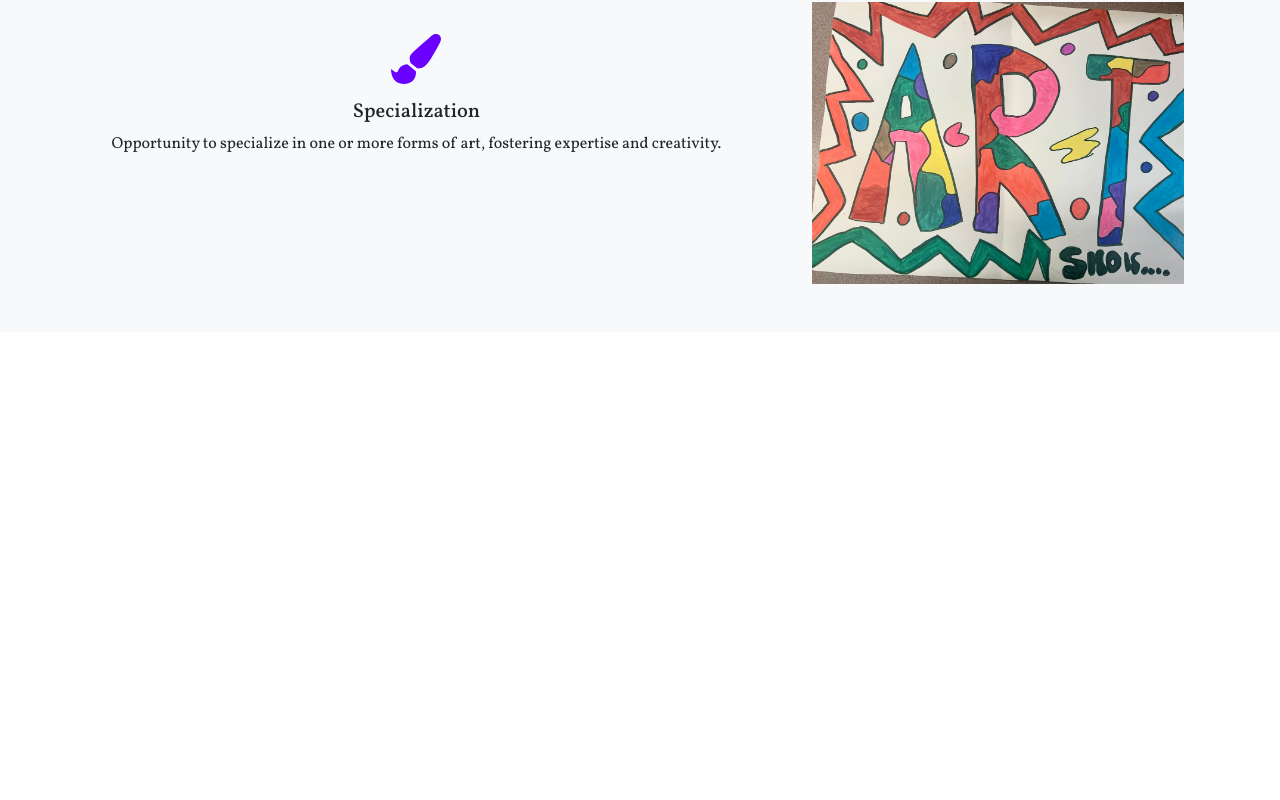
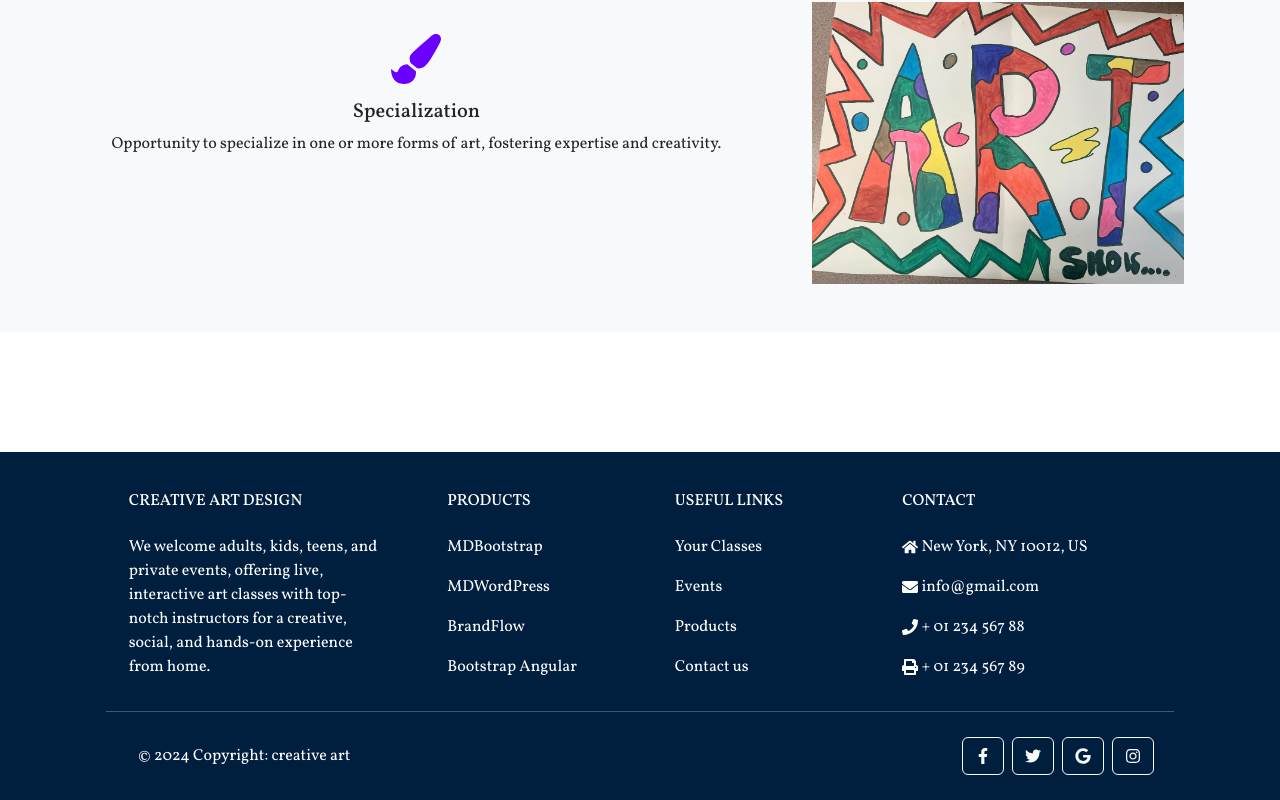
Before and after one commit to majbaulhoque/Creative-Art, a React (Vite) app: page / in a window 1280 px wide. Shown: the part 3380-4180 px from the top of the page. Before the commit the page ends 3712 px from the top, so only its background shows below. Built offline with nearby package versions, Linux system fonts and the light colour scheme; a web font is replaced by a local one.

Commit message:
added footer

```diff
--- a/src/Component/Classes/AdultsDevelopment.jsx
+++ b/src/Component/Classes/AdultsDevelopment.jsx
@@ -29,7 +29,7 @@ function AdultsDevelopment() {
                 <h4 className="fw-medium text-lg-start text-center">
                   Empowering Creativity in a Supportive Environment
                 </h4>
-                <p className="mt-4">
+                <p className="mt-4 common-description">
                   Our inclusive art classes offer a vibrant and supportive
                   environment where adults with developmental or intellectual
                   disabilities can thrive. Through stimulating and colorful
--- a/src/Component/Classes/ArtForSenior.jsx
+++ b/src/Component/Classes/ArtForSenior.jsx
@@ -21,7 +21,7 @@ function ArtForSenior() {
                 <h4 className="fw-medium text-lg-start text-center">
                   Unleashing Creativity in Later Life
                 </h4>
-                <p className="mt-4">
+                <p className="mt-4 common-description">
                   Our CAD Art for Seniors program is a vibrant and inclusive
                   initiative designed to nurture the artistic spirit in
                   individuals at every level of care. We believe that creativity
--- a/src/Component/Classes/DigitalArt.jsx
+++ b/src/Component/Classes/DigitalArt.jsx
@@ -22,14 +22,14 @@ function DigitalArt() {
                 <h4 className="fw-medium text-lg-start text-center">
                   Empowering Art-Minded Individuals on the Autism Spectrum
                 </h4>
-                <p className="mt-4">
+                <p className="mt-4 common-description">
                   Our educational Digital Art and Graphic Design Class is
                   specifically designed for art-minded individuals on the autism
                   spectrum. Our comprehensive program will offer an immersive
                   digital media training experience, focusing on animation and
                   graphic design disciplines.
                 </p>
-                <p className="mt-4">
+                <p className="mt-4 common-description">
                   Our program's primary objective is to empower autistic adults
                   with employable skills, tailored to meet the needs of
                   autism-friendly employers. By providing a supportive and
@@ -57,7 +57,7 @@ function DigitalArt() {
                     Focus on developing employable skills for career success
                   </li>
                 </ul>
-                <p className="mt-4">
+                <p className="mt-4 common-description">
                   Students will have the opportunity to work on building a
                   Student Online Portfolio. We will use a wide range of free
                   application software to display and market skills learned over
--- a/src/Component/Classes/SocialPresentation.jsx
+++ b/src/Component/Classes/SocialPresentation.jsx
@@ -28,7 +28,7 @@ const SocialPresentation = () => {
                   CAD <span className="text-main">Social</span> Presentation
                 </h3>
                 <h4 className="fw-medium">Setting the Stage for Confidence</h4>
-                <p className="mt-4">
+                <p className="mt-4 common-description">
                   Unlock the art of effective social skills, communication, and
                   self-expression in our CAD Social Presentation class. This
                   dynamic and interactive program is designed to:
--- /dev/null
+++ b/src/Component/Footer/Footer.jsx
@@ -0,0 +1,100 @@
+import { Link } from 'react-router-dom';
+import { FaFacebookF, FaTwitter, FaGoogle, FaInstagram, FaHome, FaEnvelope, FaPhone, FaPrint } from 'react-icons/fa';
+
+
+const Footer = () => {
+  return (
+    <div style={{ marginTop: '120px' , backgroundColor:"#001F3F" }} className="">
+      <footer className="text-center container text-lg-start text-white">
+        <div className="container p-4 pb-0">
+          <section>
+            <div className="row">
+              <div className="col-md-3 col-lg-3 col-xl-3 mx-auto mt-3">
+                <h6 className="text-uppercase mb-4 font-weight-bold">Creative  Art  Design</h6>
+                <p>
+                We welcome adults, kids, teens, and private events, offering live, interactive art classes with top-notch instructors for a creative, social, and hands-on experience from home.
+                </p>
+              </div>
+
+              <hr className="w-100 clearfix d-md-none" />
+
+              <div className="col-md-2 col-lg-2 col-xl-2 mx-auto mt-3">
+                <h6 className="text-uppercase mb-4 font-weight-bold">Products</h6>
+                <p>
+                  <Link to="#" className="text-white text-decoration-none">MDBootstrap</Link>
+                </p>
+                <p>
+                  <Link to="#" className="text-white text-decoration-none">MDWordPress</Link>
+                </p>
+                <p>
+                  <Link to="#" className="text-white text-decoration-none">BrandFlow</Link>
+                </p>
+                <p>
+                  <Link to="#" className="text-white text-decoration-none">Bootstrap Angular</Link>
+                </p>
+              </div>
+
+              <hr className="w-100 clearfix d-md-none" />
+
+              <div className="col-md-3 col-lg-2 col-xl-2 mx-auto mt-3">
+                <h6 className="text-uppercase mb-4 font-weight-bold">Useful links</h6>
+                <p>
+                  <Link to="/classes" className="text-white text-decoration-none">Your Classes</Link>
+                </p>
+                <p>
+                  <Link to="/events" className="text-white text-decoration-none">Events</Link>
+                </p>
+                <p>
+                  <Link to="#" className="text-white text-decoration-none">Products</Link>
+                </p>
+                <p>
+                  <Link to="#" className="text-white text-decoration-none">Contact us</Link>
+                </p>
+              </div>
+
+              <hr className="w-100 clearfix d-md-none" />
+
+              <div className="col-md-4 col-lg-3 col-xl-3 mx-auto mt-3">
+                <h6 className="text-uppercase mb-4 font-weight-bold">Contact</h6>
+                <p><FaHome className="mr-3" /> New York, NY 10012, US</p>
+                <p><FaEnvelope className="mr-3" /> info@gmail.com</p>
+                <p><FaPhone className="mr-3" /> + 01 234 567 88</p>
+                <p><FaPrint className="mr-3" /> + 01 234 567 89</p>
+              </div>
+            </div>
+          </section>
+
+          <hr className="my-3" />
+
+          <section className="p-3 pt-0">
+            <div className="row d-flex align-items-center">
+              <div className="col-md-7 col-lg-8 text-center text-md-start">
+                <div className="p-3">
+                  © 2024 Copyright:
+                  <Link className="text-white text-decoration-none" to="/"> creative art</Link>
+                </div>
+              </div>
+
+              <div className="col-md-5 col-lg-4 ml-lg-0 text-center text-md-end">
+                <a className="btn btn-outline-light btn-floating m-1" href="#" role="button">
+                  <FaFacebookF />
+                </a>
+                <a className="btn btn-outline-light btn-floating m-1" href="#" role="button">
+                  <FaTwitter />
+                </a>
+                <a className="btn btn-outline-light btn-floating m-1" href="#" role="button">
+                  <FaGoogle />
+                </a>
+                <a className="btn btn-outline-light btn-floating m-1" href="#" role="button">
+                  <FaInstagram />
+                </a>
+              </div>
+            </div>
+          </section>
+        </div>
+      </footer>
+    </div>
+  );
+};
+
+export default Footer;
--- a/src/Layout/MainLayout.jsx
+++ b/src/Layout/MainLayout.jsx
@@ -1,12 +1,13 @@
 import { Outlet } from "react-router-dom";
 import NavBar from "../Component/Nav Bar/NavBar";
-
+import Footer from "../Component/Footer/Footer";
 
 const MainLayout = () => {
   return (
     <div>
       <NavBar />
       <Outlet />
+      <Footer />
     </div>
   );
 };
--- a/src/assets/Css/index.css
+++ b/src/assets/Css/index.css
@@ -28,7 +28,7 @@ body {
 
 
 .common-description {
-  text-align: justify;
+  text-align: justify !important;
 }
 
 .text-main {
```
Lines whose indentation alone changed are shown as unchanged.
